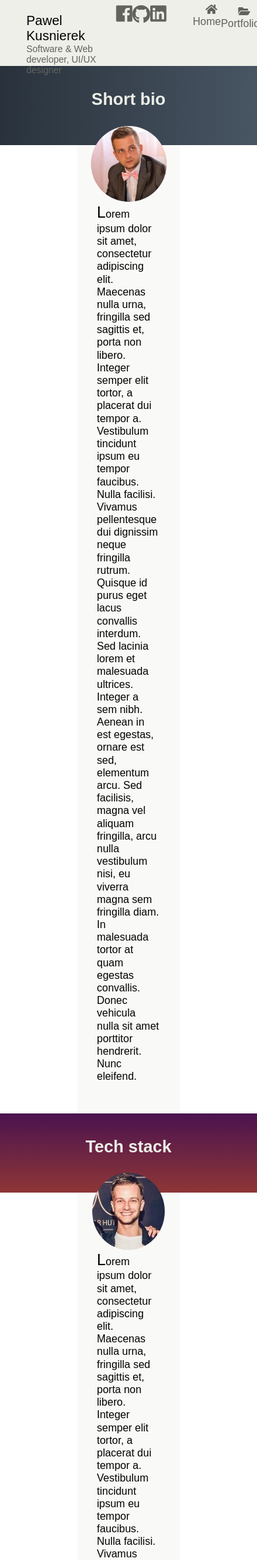
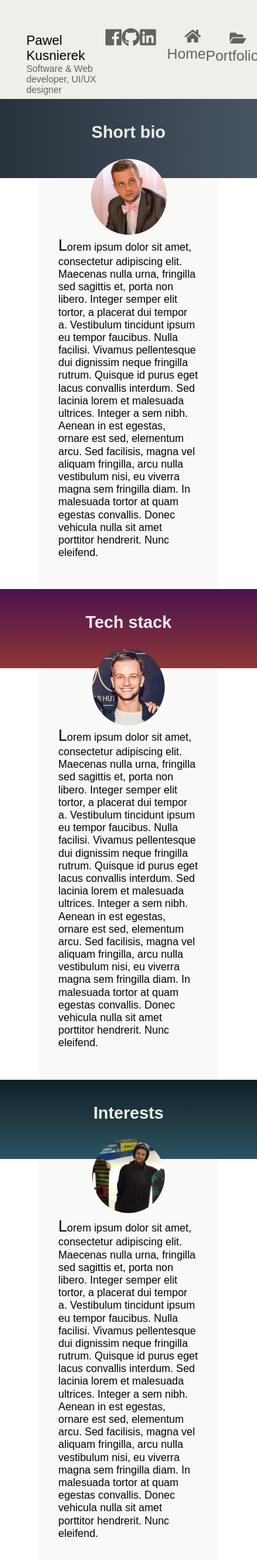
Before and after one commit to PawelKusnierek/PortfolioSite, a PHP site: page / in a window 390 px wide. Shown: the top 2365 px of the page at 66% size. Run offline with PHP 8.4, Linux system fonts and the light colour scheme; some libraries are stand-ins or nearby versions.

Commit message:
Mobile fixes

```diff
--- a/src/index.html
+++ b/src/index.html
@@ -7,6 +7,7 @@
     <link href="styles/index.css" rel="stylesheet" type="text/css"/>
     <link href="styles/header.css" rel="stylesheet" type="text/css"/>
     <link href="styles/bio.css" rel="stylesheet" type="text/css"/>
+    <link href="styles/media.css" rel="stylesheet" type="text/css"/>
     <meta http-equiv="Content-type" content="text/html;charset=UTF-8">
     <meta name="description" content="Pawel Kusnierek, Kusnierek, Portfolio, Kusnier, P.Kusnierek, Pkusnierek"/>
     <meta name="keywords" content="Pawel Kusnierek, Kusnierek, Portfolio, Kusnier, P.Kusnierek, Pkusnierek"/>
--- a/src/styles/bio.css
+++ b/src/styles/bio.css
@@ -1,6 +1,5 @@
 :root {
     --bio-typing-color: #edefe8;
-
 }
 
 .bioHeader {
--- /dev/null
+++ b/src/styles/media.css
@@ -0,0 +1,46 @@
+@media only screen and (max-width: 1000px) {
+
+    .topHeader {
+        height: 150px;
+    }
+
+    .bioHeader {
+        margin: 150px 0 0 0;
+    }
+
+    .nameJobWrapper {
+        width: 35%;
+        padding: 50px 0 0 40px;
+    }
+
+    .contactLinks {
+        width: 25%;
+    }
+
+    .spacer {
+        width: 4%;
+    }
+
+    .contentWrapper {
+        width: 70%;
+        margin: 0 15% 0 15%;
+    }
+
+    .contactLinks {
+        margin: 35px 0 0 0;
+    }
+
+    .headerButtonContainer {
+        margin: 35px 0 0 0;
+    }
+
+    .headerButton {
+        font-size: 22px;
+    }
+
+    .headerButtonContainer {
+
+        width: 35%;
+
+    }
+}
```
Also changed, not shown: src/styles/index.css (line endings or trailing spaces).
